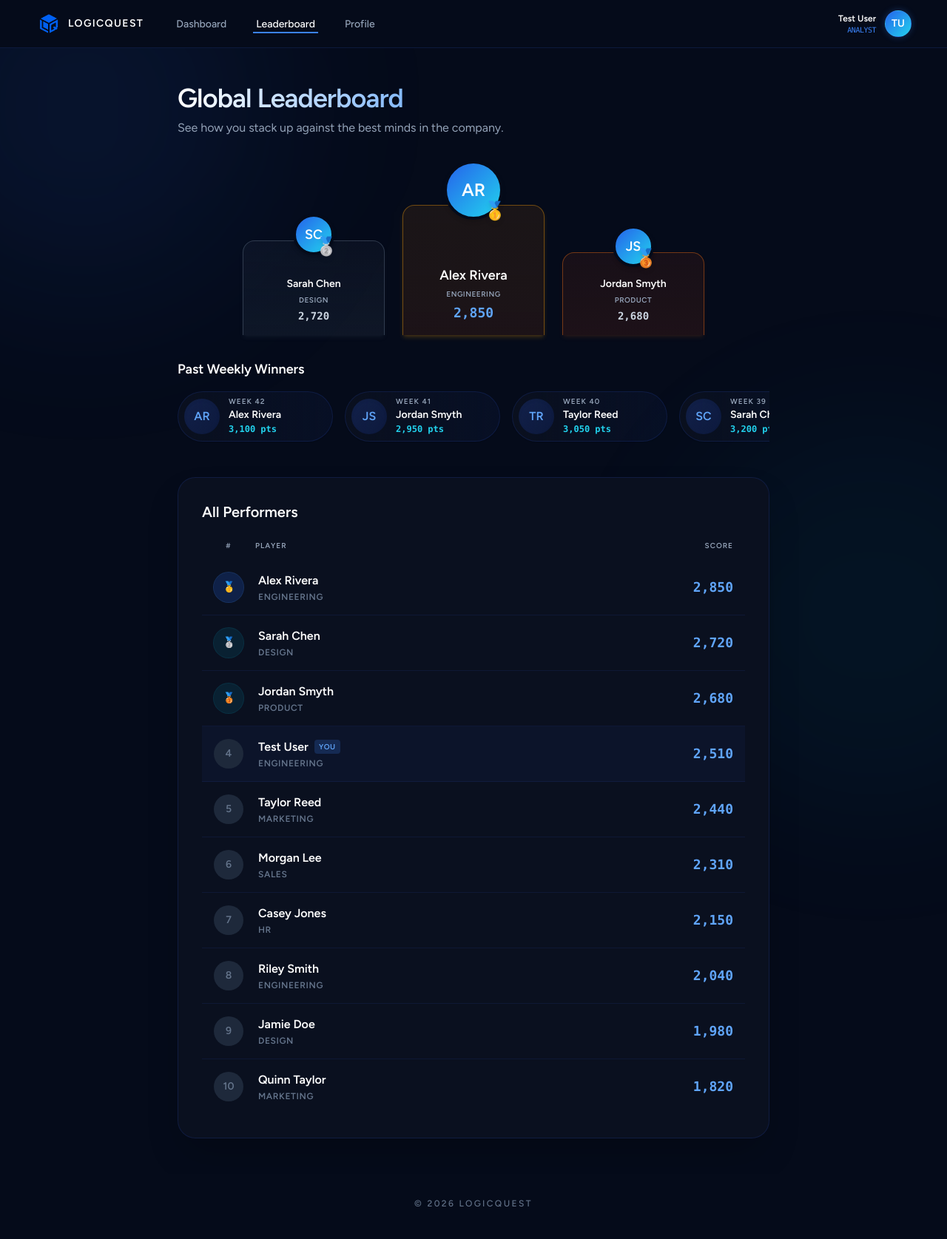
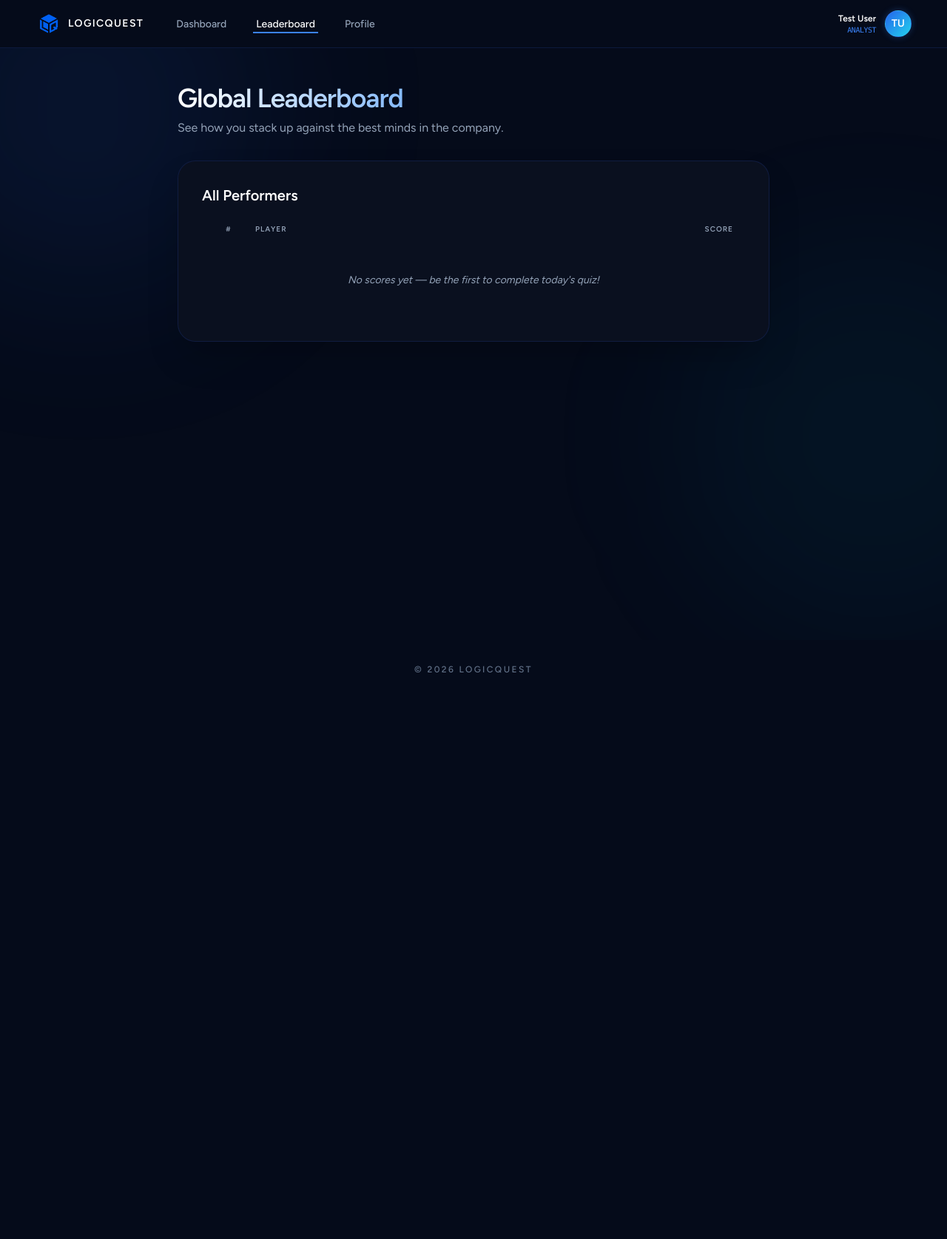
Before and after one commit to annkatm/LogicQuest, a Laravel app: page /leaderboard in a window 1280 px wide. Shown: the whole page at 74% size. After the commit the page ends 910 px from the top, so only its background shows below. Run offline with Laravel 12, Linux system fonts and the light colour scheme; a user stored in the database is signed in; data comes from the database, SQL or seed files in the repository; style sheets or scripts are compiled from the project's sources; some libraries are stand-ins or nearby versions.

Commit message:
Reapply backend connection to Leaderboard page

```diff
--- a/resources/js/Pages/Leaderboard.jsx
+++ b/resources/js/Pages/Leaderboard.jsx
@@ -30,26 +30,20 @@
     );
 };
 
-export default function Leaderboard({ auth }) {
-    const fullLeaderboard = [
-        { rank: 1, name: 'Alex Rivera', department: 'Engineering', points: 2850 },
-        { rank: 2, name: 'Sarah Chen', department: 'Design', points: 2720 },
-        { rank: 3, name: 'Jordan Smyth', department: 'Product', points: 2680 },
-        { rank: 4, name: auth.user.name, department: 'Engineering', points: 2510 },
-        { rank: 5, name: 'Taylor Reed', department: 'Marketing', points: 2440 },
-        { rank: 6, name: 'Morgan Lee', department: 'Sales', points: 2310 },
-        { rank: 7, name: 'Casey Jones', department: 'HR', points: 2150 },
-        { rank: 8, name: 'Riley Smith', department: 'Engineering', points: 2040 },
-        { rank: 9, name: 'Jamie Doe', department: 'Design', points: 1980 },
-        { rank: 10, name: 'Quinn Taylor', department: 'Marketing', points: 1820 },
-    ];
+export default function Leaderboard({ auth, leaderboard = [], userRank = null, userTotalScore = 0 }) {
+    // Build avatar initials from name
+    const initials = (name) => name.split(' ').map(n => n[0]).join('').slice(0, 2);
 
-    const pastWinners = [
-        { week: 'Week 42', name: 'Alex Rivera',   points: 3100, avatar: 'AR' },
-        { week: 'Week 41', name: 'Jordan Smyth',  points: 2950, avatar: 'JS' },
-        { week: 'Week 40', name: 'Taylor Reed',   points: 3050, avatar: 'TR' },
-        { week: 'Week 39', name: 'Sarah Chen',    points: 3200, avatar: 'SC' },
-    ];
+    // Top 3 for podium, remaining for the table
+    const top3 = leaderboard.slice(0, 3);
+
+    // Past weekly winners derived from real top scorers (rotating through top 4)
+    const pastWinners = leaderboard.slice(0, 4).map((e, i) => ({
+        week: `Week ${42 - i}`,
+        name: e.name,
+        points: e.points,
+        avatar: initials(e.name),
+    }));
 
     const rankBadge = (rank) => {
         if (rank === 1) return 'bg-blue-100 dark:bg-blue-600/20 text-blue-600 dark:text-blue-400 ring-1 ring-blue-200 dark:ring-blue-500/30';
@@ -86,19 +80,22 @@
                         </p>
                     </header>
 
-                    {/* Podium — Top 3 */}
+                    {/* Podium — Top 3 (only shown when there are scores) */}
+                    {top3.length >= 1 && (
                         <div className="flex justify-center items-end gap-2 sm:gap-4 md:gap-6 mt-16 mb-12">
                             {/* 2nd Place */}
-                        <PodiumCard entry={fullLeaderboard[1]} height="h-32" rank={2} />
+                            {top3[1] && <PodiumCard entry={top3[1]} height="h-32" rank={2} />}
 
                             {/* 1st Place */}
-                        <PodiumCard entry={fullLeaderboard[0]} height="h-44" rank={1} />
+                            <PodiumCard entry={top3[0]} height="h-44" rank={1} />
 
                             {/* 3rd Place */}
-                        <PodiumCard entry={fullLeaderboard[2]} height="h-28" rank={3} />
+                            {top3[2] && <PodiumCard entry={top3[2]} height="h-28" rank={3} />}
                         </div>
+                    )}
 
-                    {/* Weekly Winners History */}
+                    {/* Weekly Winners History — shown only when there are real scores */}
+                    {pastWinners.length > 0 && (
                         <div className="mb-12">
                             <div className="flex items-center justify-between mb-4">
                                 <h3 className="text-lg font-bold text-slate-900 dark:text-white transition-colors duration-300">Past Weekly Winners</h3>
@@ -118,6 +115,7 @@
                                 ))}
                             </div>
                         </div>
+                    )}
 
                     {/* Full Table */}
                     <div className="bg-white dark:bg-[#0a101f] border border-slate-200 dark:border-blue-900/30 rounded-3xl p-6 md:p-8 shadow-md dark:shadow-2xl flex flex-col transition-colors duration-300">
@@ -133,8 +131,13 @@
                         </div>
 
                         <div className="flex-grow flex flex-col">
-                            {fullLeaderboard.map((e, index) => (
-                                <div key={e.rank} className={rowStyle(e, index === fullLeaderboard.length - 1)}>
+                            {leaderboard.length === 0 ? (
+                                <p className="text-center text-slate-400 italic text-sm py-10">
+                                    No scores yet — be the first to complete today's quiz!
+                                </p>
+                            ) : (
+                                leaderboard.map((e, index) => (
+                                    <div key={e.rank} className={rowStyle(e, index === leaderboard.length - 1)}>
                                         <div className="flex items-center gap-4 md:gap-5">
                                             <span className={`w-10 h-10 rounded-full flex items-center justify-center text-sm font-bold shrink-0 ${rankBadge(e.rank)}`}>
                                                 {e.rank <= 3 ? MEDAL[e.rank] : e.rank}
@@ -149,7 +152,7 @@
                                                     )}
                                                 </div>
                                                 <div className="text-xs uppercase tracking-wider text-slate-400 dark:text-slate-500 font-bold mt-0.5">
-                                                {e.department}
+                                                    {e.total} attempt{e.total !== 1 ? 's' : ''}
                                                 </div>
                                             </div>
                                         </div>
@@ -157,7 +160,8 @@
                                             {e.points.toLocaleString()}
                                         </span>
                                     </div>
-                            ))}
+                                ))
+                            )}
                         </div>
                     </div>
                 </main>
```
Lines whose indentation alone changed are shown as unchanged.
